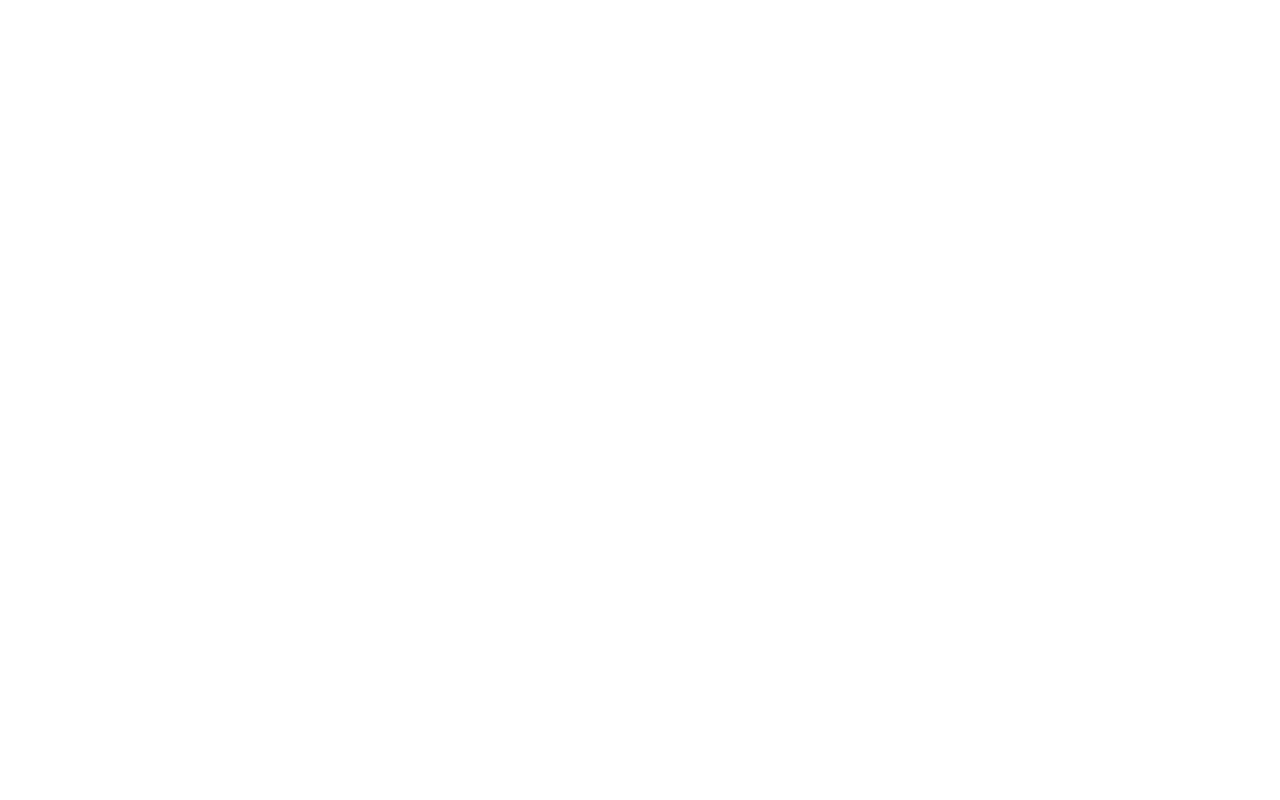
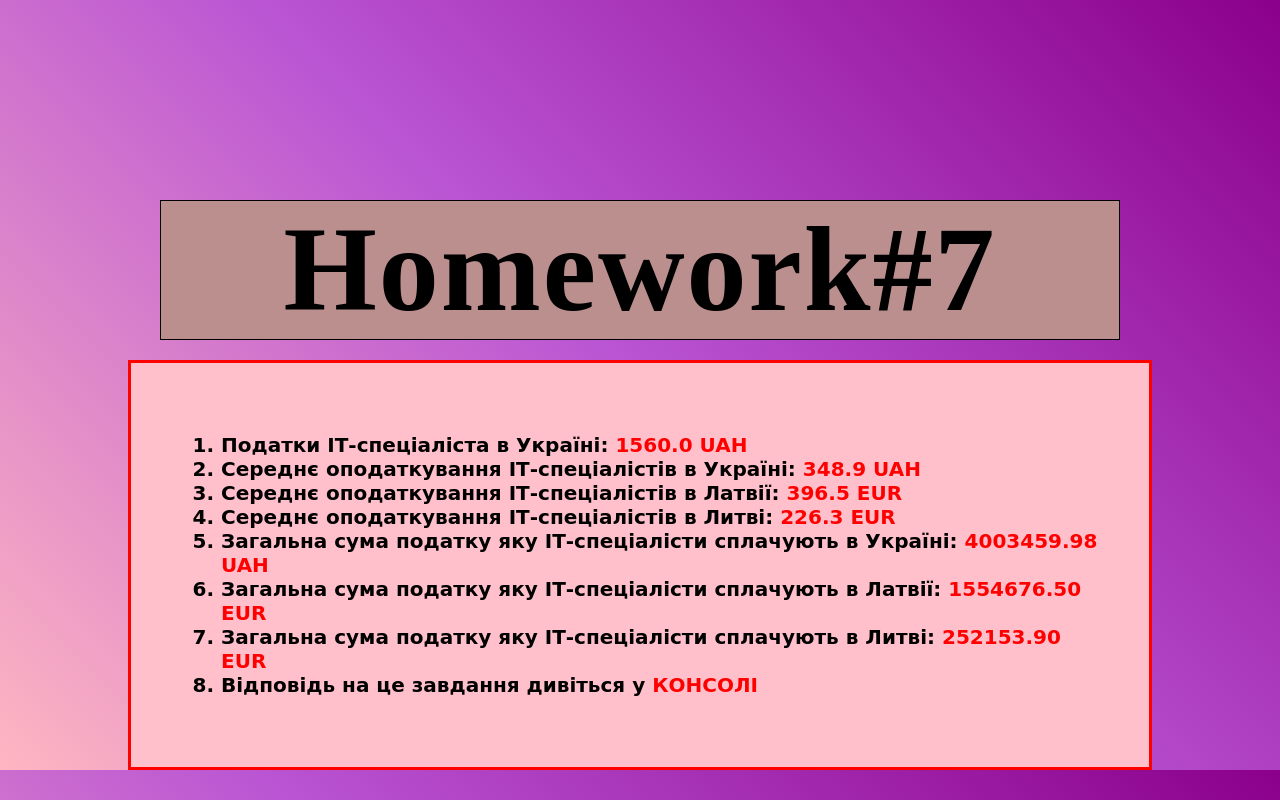
Before and after one commit to NazarChopko/CURSOR-EDUCATION, a plain HTML site: page homework-7/index.html in a window 1280 px wide. Drawn offline with Linux system fonts and the light colour scheme.

Commit message:
homework7-1

```diff
--- a/homework-7/css/style.css
+++ b/homework-7/css/style.css
@@ -0,0 +1,44 @@
+*{box-sizing: border-box;}
+
+body {
+    margin:0;
+    padding:0;
+    background: linear-gradient(45deg,#FFB6C1,#BA55D3,#8B008B)}
+
+
+
+.title { display: block;
+            width: 75%;
+            border:1px solid black;
+            letter-spacing: 2px;
+            text-align: center;
+            font-size: 120px;
+            margin: 0 auto;
+            margin-top: 200px;
+            background-color: rosybrown;
+            transition: .5s;
+            }
+
+.title:hover{width: 100%;}
+
+
+.list{
+    display: block;
+    box-sizing: border-box;
+    padding: 50px;
+    font-family: cursive;
+    font-size:20px;
+    font-weight: bold;
+    border: 3px solid red;
+    margin: 0 auto;
+    margin-top: 20px;
+    background-color:pink;
+    width:80%;
+    }
+
+span{ color:red;}
+
+p{ color:red;
+   font-size: 50px;
+   text-align: center;
+}
--- a/homework-7/index.html
+++ b/homework-7/index.html
@@ -3,10 +3,27 @@
 <head>
     <meta charset="UTF-8">
     <meta name="viewport" content="width=device-width, initial-scale=1.0">
+    <link rel="stylesheet" href="css/style.css">
     <title>Document</title>
 </head>
 <body>
+    <div class="block">
+        <h1 class="title">Homework#7</Homework></h1>
+            <div class="list">
+                <ol class="tasks">
+                    <li>Податки ІТ-спеціаліста в Україні: <span class="task1"></span><span>  UAH</span></li>
+                    <li>Середнє оподаткування ІТ-спеціалістів в Україні: <span class="task2"></span><span>  UAH</span></li>
+                    <li>Середнє оподаткування ІТ-спеціалістів в Латвії: <span class="task3"></span><span>  EUR</span></li>
+                    <li>Середнє оподаткування ІТ-спеціалістів в Литві: <span class="task4"></span><span>  EUR</span></li>
+                    <li>Загальна сума податку яку ІТ-спеціалісти сплачують  в Україні: <span class="task5"></span><span>  UAH</span></li>
+                    <li>Загальна сума податку яку ІТ-спеціалісти сплачують в Латвії: <span class="task6"></span><span>  EUR</span></li>
+                    <li>Загальна сума податку яку ІТ-спеціалісти сплачують в Литві: <span class="task7"></span><span>  EUR</span></li>
+                    <li>Відповідь на це завдання дивіться у <span>КОНСОЛІ</span> <span class="task7"></span></li>
 
+            </ol>
+            </div>
+
+    </div>
 
     <script src="js/main.js"></script>
 </body>
--- a/homework-7/js/main.js
+++ b/homework-7/js/main.js
@@ -1,13 +1,22 @@
 const ukraine = { tax: 0.195, middleSalary: 1789, vacancies: 11476 };
 const latvia = { tax: 0.25, middleSalary: 1586, vacancies: 3921 };
 const litva = { tax: 0.15, middleSalary: 1509, vacancies: 1114 };
+
+const task1Html = document.querySelector('.task1')
+const task2_1Html = document.querySelector('.task2')
+const task2_2Html = document.querySelector('.task3')
+const task2_3Html = document.querySelector('.task4')
+const task3_1Html = document.querySelector('.task5')
+const task3_2Html = document.querySelector('.task6')
+const task3_3Html = document.querySelector('.task7')
 
 //1
 function getMyTaxes(salary){
  return this.tax * salary;
 }
 
-console.log(getMyTaxes.call(ukraine,8000).toFixed(1))
+console.log(Number(getMyTaxes.call(ukraine,8000).toFixed(1)))
+task1Html.textContent = getMyTaxes.call(ukraine,8000).toFixed(1)
 
 
 //2
@@ -18,18 +27,28 @@
     }
 
 
-console.log(getMiddleTaxes.call(ukraine).toFixed(1))
-console.log(getMiddleTaxes.call(latvia).toFixed(1))
-console.log(getMiddleTaxes.call(litva).toFixed(1))
+console.log(Number(getMiddleTaxes.call(ukraine).toFixed(1)))
+console.log(Number(getMiddleTaxes.call(latvia).toFixed(1)))
+console.log(Number(getMiddleTaxes.call(litva).toFixed(1)))
+
+task2_1Html.textContent = getMiddleTaxes.call(ukraine).toFixed(1)
+task2_2Html.textContent = getMiddleTaxes.call(latvia).toFixed(1)
+task2_3Html.textContent = getMiddleTaxes.call(litva).toFixed(1)
+
+
 
 //3
 function getTotalTaxes(){
     return  this.vacancies * this.middleSalary * this.tax
 }
 
-console.log(getTotalTaxes.call(ukraine).toFixed(2))
-console.log(getTotalTaxes.call(latvia).toFixed(2))
-console.log(getTotalTaxes.call(litva).toFixed(2))
+console.log(Number(getTotalTaxes.call(ukraine).toFixed(2)))
+console.log(Number(getTotalTaxes.call(latvia).toFixed(2)))
+console.log(Number(getTotalTaxes.call(litva).toFixed(2)))
+
+task3_1Html.textContent = getTotalTaxes.call(ukraine).toFixed(2)
+task3_2Html.textContent = getTotalTaxes.call(latvia).toFixed(2)
+task3_3Html.textContent = getTotalTaxes.call(litva).toFixed(2)
 
 //4
 function getMySalary(country){
```
